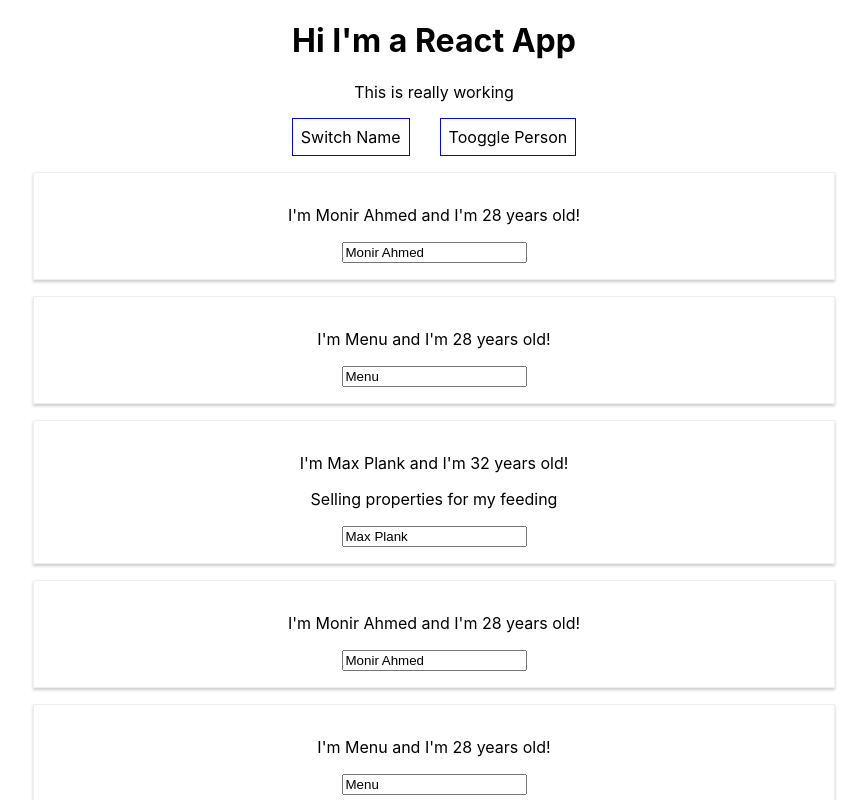
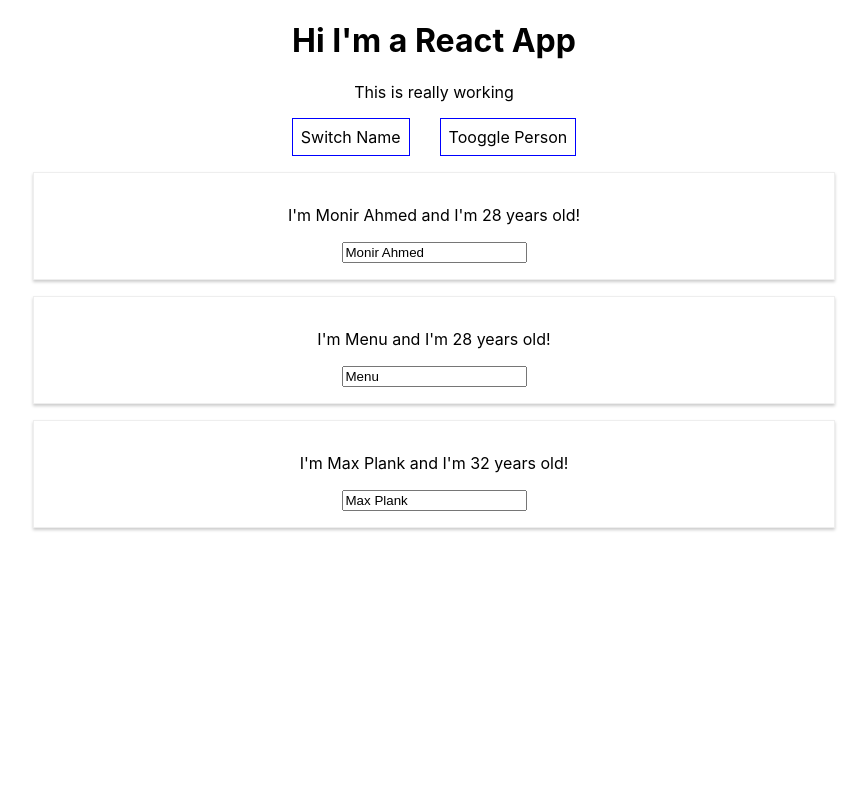
Before and after one commit to monirahmedtanveen/reactJs-cheatsheet, a React (Create React App) app in the folder react-complete-guide/: page / in a window 1280 px wide. Both pictures are taken after a click on the button "Tooggle Person". Shown: the top 800 px of the page, without its empty margins (206-1073 px from the left). Built offline with nearby package versions, Linux system fonts and the light colour scheme.

Commit message:
flexible list

```diff
--- a/react-complete-guide/src/App.js
+++ b/react-complete-guide/src/App.js
@@ -1,6 +1,5 @@
 import React, { Component, useState } from 'react';
 import './App.css';
-import person from './Person/Person';
 import Person from './Person/Person';
 
 // function App() {
@@ -20,9 +19,9 @@ import Person from './Person/Person';
 class App extends Component {
   state = {
     person: [
-      { name: "Monir Ahmed", age: 28 },
-      { name: "Menu", age: 28 },
-      { name: "Max Plank", age: 32 },
+      { id: 1, name: "Monir Ahmed", age: 28 },
+      { id: 2, name: "Menu", age: 28 },
+      { id: 3, name: "Max Plank", age: 32 },
     ],
     showPersons: false
   }
@@ -39,19 +38,45 @@ class App extends Component {
     })
   }
 
-  nameChangeHandler = (event) => {
-    this.setState({
-      person: [
-        { name: "Monir Ahmed", age: 28 },
-        { name: "Jannatun Kumu2.ewu", age: 28 },
-        { name: event.target.value, age: 35 },
-      ]
-    })
+  nameChangeHandler = (event, id) => {
+    const personIndex = this.state.person.findIndex(p => {
+      return p.id === id;
+    });
+
+    const person = {
+      ...this.state.person[personIndex]
+    };
+
+    person.name = event.target.value;
+
+    const persons = [...this.state.person];
+    persons[personIndex] = person;
+
+    this.setState({person: persons});
+
+    // this.setState({
+    //   person: [
+    //     { name: "Monir Ahmed", age: 28 },
+    //     { name: "Jannatun Kumu2.ewu", age: 28 },
+    //     { name: event.target.value, age: 35 },
+    //   ]
+    // })
   }
 
   togglePersonHandler = () => {
     const doesShow = this.state.showPersons;
     this.setState({showPersons: !doesShow});
+  }
+
+  deletePersonHandler = (personIndex) => {
+    /** Copy Reference */
+    // const persons = this.state.person;
+
+    /** Copy Values */
+    const persons = [...this.state.person];
+
+    persons.splice(personIndex, 1);
+    this.setState({person: persons});
   }
 
   render () {
@@ -74,17 +99,14 @@ class App extends Component {
     if (this.state.showPersons) {
       persons = (
         <div>
-          <Person
-            name={this.state.person[0].name}
-            age={this.state.person[0].age}></Person>
-          <Person
-            name={this.state.person[1].name}
-            age={this.state.person[1].age}></Person>
-          <Person
-            name={this.state.person[2].name}
-            age={this.state.person[2].age}
-            click={this.switchNameHandler.bind(this, 'Reverted')}
-            change={this.nameChangeHandler}>Selling properties for my feeding</Person>
+          {this.state.person.map((person, index) => {
+            return <Person
+              name={person.name}
+              age={person.age}
+              key={person.id}
+              change={(event) => this.nameChangeHandler(event, person.id)}
+              deleteClick={this.deletePersonHandler.bind(this, index)}></Person>;
+          })}
         </div>
       );
     }
@@ -99,20 +121,20 @@ class App extends Component {
         <button style={styleTheButton} onClick={this.togglePersonHandler}>Tooggle Person</button>
 
         {
-          this.state.showPersons === true ?
-            <div>
-              <Person
-                name={this.state.person[0].name}
-                age={this.state.person[0].age}></Person>
-              <Person
-                name={this.state.person[1].name}
-                age={this.state.person[1].age}></Person>
-              <Person
-                name={this.state.person[2].name}
-                age={this.state.person[2].age}
-                click={this.switchNameHandler.bind(this, 'Reverted')}
-                change={this.nameChangeHandler}>Selling properties for my feeding</Person>
-            </div> : null
+          // this.state.showPersons === true ?
+          //   <div>
+          //     <Person
+          //       name={this.state.person[0].name}
+          //       age={this.state.person[0].age}></Person>
+          //     <Person
+          //       name={this.state.person[1].name}
+          //       age={this.state.person[1].age}></Person>
+          //     <Person
+          //       name={this.state.person[2].name}
+          //       age={this.state.person[2].age}
+          //       click={this.switchNameHandler.bind(this, 'Reverted')}
+          //       change={this.nameChangeHandler}>Selling properties for my feeding</Person>
+          //   </div> : null
         }
 
         {persons}
--- a/react-complete-guide/src/Person/Person.js
+++ b/react-complete-guide/src/Person/Person.js
@@ -5,7 +5,8 @@ import './Person.css';
 const person = (props) => {
     return (
         <div className="Person">
-            <p onClick={props.click}>I'm {props.name} and I'm {props.age} years old!</p>
+            {/* <p onClick={props.click}>I'm {props.name} and I'm {props.age} years old!</p> */}
+            <p onClick={props.deleteClick}>I'm {props.name} and I'm {props.age} years old!</p>
             <p>{props.children}</p>
             <input type="text" onChange={props.change} value={props.name} />
         </div>
```
